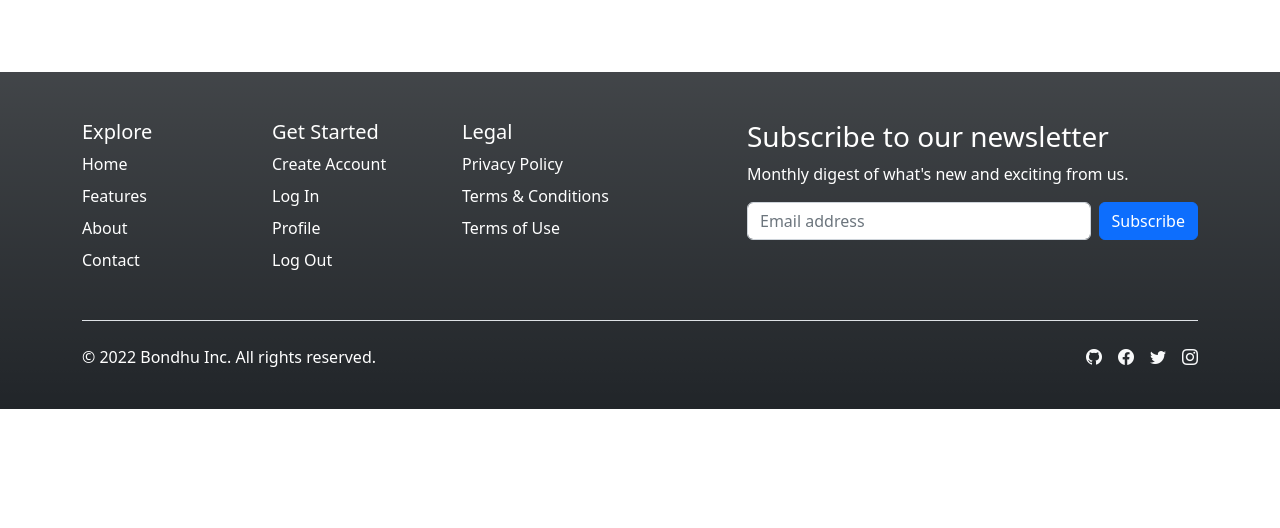
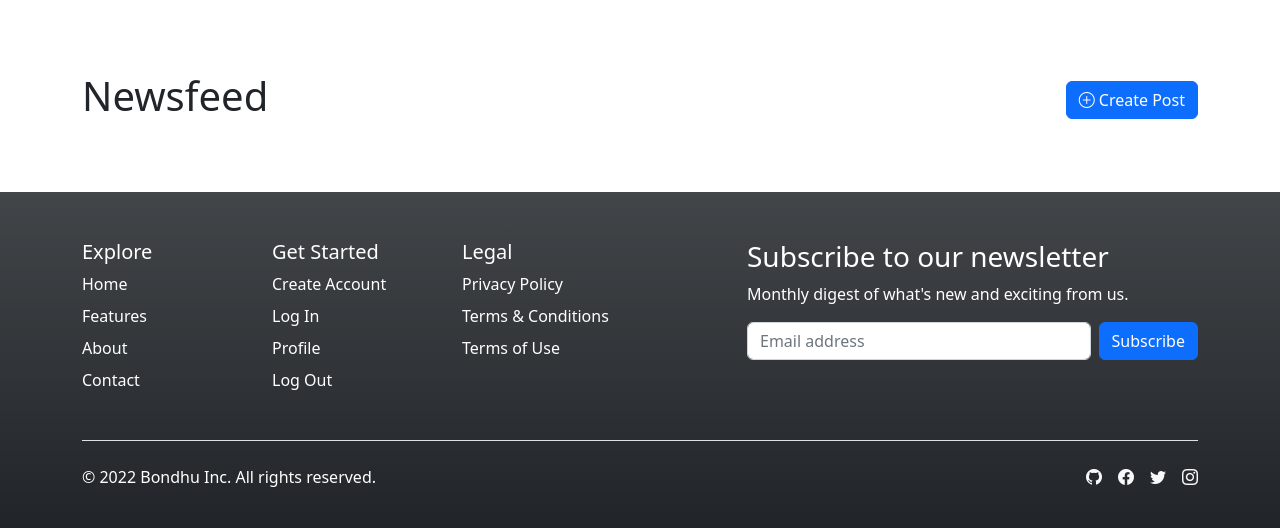
Before and after one commit to alnahian2003/bondhu, a PHP site: page /bondhu/posts in a window 1280 px wide. Shown: the part 56-584 px from the top of the page. Run offline with PHP 8.4, Linux system fonts and the light colour scheme.

Commit message:
basic starting of posts feed created

```diff
--- a/app/views/posts/index.php
+++ b/app/views/posts/index.php
@@ -6,6 +6,17 @@ $site_title = "Posts";
 require APP_ROOT . "/views/inc/header.php";
 ?>
 
+<!-- Posts heading section -->
+<div class="row align-items-center justify-content-between mb-2">
+    <div class="col-md-6 text-start">
+        <h1 class="h1">Newsfeed</h1>
+    </div>
+    <div class="col-md-6 text-end">
+        <a href="<?= URL_ROOT; ?>/posts/create" class="btn btn-primary">
+            <i class="bi bi-plus-circle"></i> Create Post
+        </a>
+    </div>
+</div>
 <?php
 // Include Footer
 require APP_ROOT . "/views/inc/footer.php";
```
